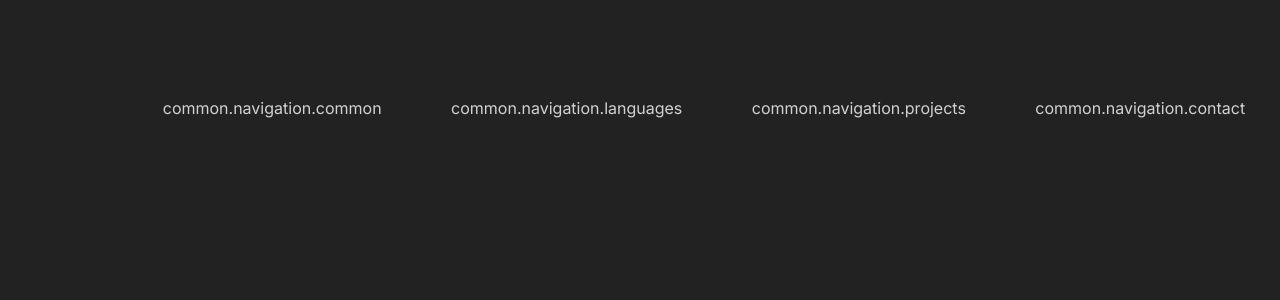
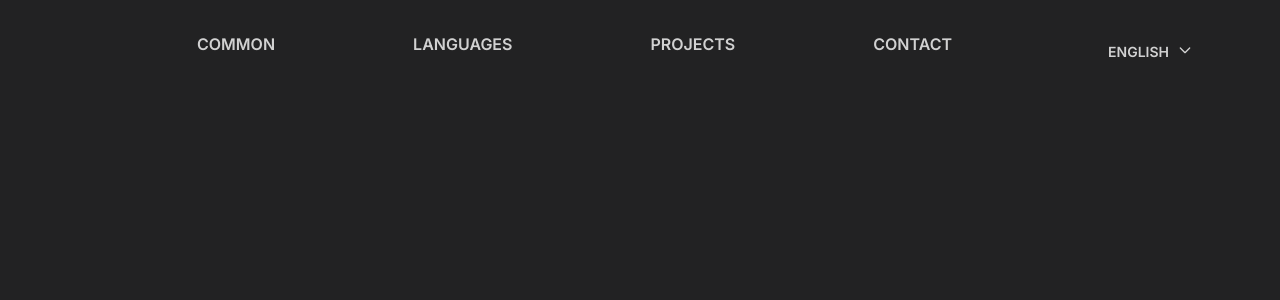
Before and after one commit to 6y6jlb/app-nextjs, a Next.js app: page /en in a window 1280 px wide. Shown: the top 300 px of the page. Built offline with nearby package versions, Linux system fonts and the light colour scheme.

Commit message:
in progress vol.2

```diff
--- /dev/null
+++ b/components/languageSwitcher/LanguageSwitcher.module.css
@@ -0,0 +1,24 @@
+.dropdown_label {
+
+}
+
+.lang {
+	display: flex;
+	flex-direction: column;
+	align-self: center;
+	padding: 2px 8px;
+	text-transform: uppercase;
+	font-size: 1em;
+
+}
+
+
+.item {
+	width: 40px;
+	height: 40px;
+}
+
+.lang,.item,.lang:hover,.item:hover,.lang:focus,.item:focus,.lang:focus-visible,.item:focus-visible {
+	border: none;
+	outline: none
+}
--- /dev/null
+++ b/components/languageSwitcher/LanguageSwitcher.tsx
@@ -0,0 +1,29 @@
+'use client';
+import { LANGUAGE_OPTIONS } from "@/config/language";
+import { useLocale } from 'next-intl';
+import Link from 'next/link';
+import { Dropdown } from "flowbite-react";
+import styles from "./LanguageSwitcher.module.css"
+
+const LanguageSwitcher = () => {
+	const locale = useLocale()
+
+	const options = LANGUAGE_OPTIONS.filter(el => el.code !== locale).map((language, i) => {
+		return (
+			<Dropdown.Item key={language.code} className="option">
+				<Link href={`/${language.code}`} locale={false}>
+					{language.name}
+				</Link>
+			</Dropdown.Item>
+
+		)
+	})
+
+	return (
+		<Dropdown color="none" label={LANGUAGE_OPTIONS.find(el=>el.code === locale)?.name} className="">
+			{options}
+		</Dropdown>
+	)
+}
+
+export default LanguageSwitcher
--- a/components/navigation/Navigation.module.css
+++ b/components/navigation/Navigation.module.css
@@ -3,16 +3,23 @@
    display: flex;
    width: 90%;
    justify-content: space-around;
+   margin: 2em 0;
 
-   .link {
+   a, button {
       cursor: pointer;
       text-transform: uppercase;
       font-size: 1em;
-      margin: 1.33em 0;
       text-align: center;
       font-weight: 600;
+      &:hover{
+         text-decoration: var(--text-main-active);
+         color: var(--text-main-active);
+      }
    }
-
+   .active {
+      text-decoration: var(--text-main-active);
+      color: var(--text-main-active);
+   }
    @media screen and (max-width: 400px) {
        display: none;
    }
--- a/components/navigation/Navigation.tsx
+++ b/components/navigation/Navigation.tsx
@@ -1,8 +1,10 @@
 'use client';
 import React from "react"
 import style from "./Navigation.module.css"
+import Link from 'next/link'
 
-import { useTranslations } from 'next-intl';
+import { useTranslations, } from 'next-intl';
+import LanguageSwitcher from "../languageSwitcher/LanguageSwitcher";
 
 
 const Navigation = () => {
@@ -10,10 +12,11 @@ const Navigation = () => {
 
 	return (
 		<div className={style.navigation}>
-			<a className="link" href="#common">{t('navigation.common')}</a>
-			<a className="link" href="#languages">{t('navigation.languages')}</a>
-			<a className="link" href="#projects">{t('navigation.projects')}</a>
-			<a className="link" href="#contact">{t('navigation.contact')}</a>
+			<Link href="#common">{t('navigation.common')}</Link>
+			<Link href="#languages">{t('navigation.languages')}</Link>
+			<Link href="#projects">{t('navigation.projects')}</Link>
+			<Link href="#contact">{t('navigation.contact')}</Link>
+			<LanguageSwitcher/>
 		</div>
 	)
 }
--- /dev/null
+++ b/config/language.ts
@@ -0,0 +1,11 @@
+export const LANGUAGES = {
+    EN : 'en',
+    RU : 'ru',
+    UA : 'ua',
+}
+
+export const  LANGUAGE_OPTIONS  = [
+    { code: LANGUAGES.EN, name: "English" },
+    { code: LANGUAGES.RU, name: "Русский" },
+    { code: LANGUAGES.UA, name: "Ukrainian" },
+]
--- /dev/null
+++ b/config/storage.ts
@@ -0,0 +1,5 @@
+
+export const LS = {
+    PRESELECTED_LANGUAGE: 'preselected_language',
+    PROJECT_LANGUAGES: 'project_languages',
+}
--- a/messages/en.json
+++ b/messages/en.json
@@ -1,6 +1,6 @@
 {
     "common": {
-        "navigattion": {
+        "navigation": {
             "languages": "Languages",
             "projects": "Projects",
             "contact": "Contact",
--- a/package.json
+++ b/package.json
@@ -13,6 +13,8 @@
     "@types/react": "18.2.21",
     "@types/react-dom": "18.2.7",
     "autoprefixer": "10.4.15",
+    "flowbite": "^1.8.1",
+    "flowbite-react": "^0.6.0",
     "next": "13.4.19",
     "next-intl": "^2.20.0",
     "postcss": "8.4.29",
@@ -20,5 +22,8 @@
     "react-dom": "18.2.0",
     "tailwindcss": "3.3.3",
     "typescript": "5.2.2"
+  },
+  "devDependencies": {
+    "postcss-nesting": "^12.0.1"
   }
 }
--- a/postcss.config.js
+++ b/postcss.config.js
@@ -1,6 +1,9 @@
+// postcss.config.js
 module.exports = {
   plugins: {
+    'postcss-import': {},
+    'tailwindcss/nesting': 'postcss-nesting',
     tailwindcss: {},
     autoprefixer: {},
-  },
+  }
 }
--- a/styles/globals.css
+++ b/styles/globals.css
@@ -4,6 +4,7 @@
 
 :root {
   --text-main-white: #dcdcdc;
+  --text-main-active: #3BA3D0;
   --background-main-black: #222223;
 }
 
--- /dev/null
+++ b/tailwind.config.js
@@ -0,0 +1,14 @@
+/**
+ * @type {import('@types/tailwindcss/tailwind-config').TailwindConfig}
+ */
+module.exports = {
+    content: [
+      "./node_modules/flowbite-react/**/*.js",
+      "./pages/**/*.{ts,tsx}",
+      "./public/**/*.html",
+    ],
+    plugins: [
+      require("flowbite/plugin")
+    ],
+    theme: {},
+  };
```
Also changed, not shown: 1 other file (tests, documents, lock files or other folders).
